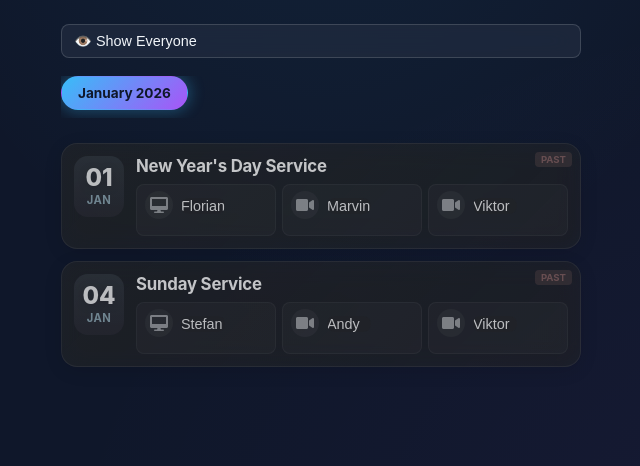
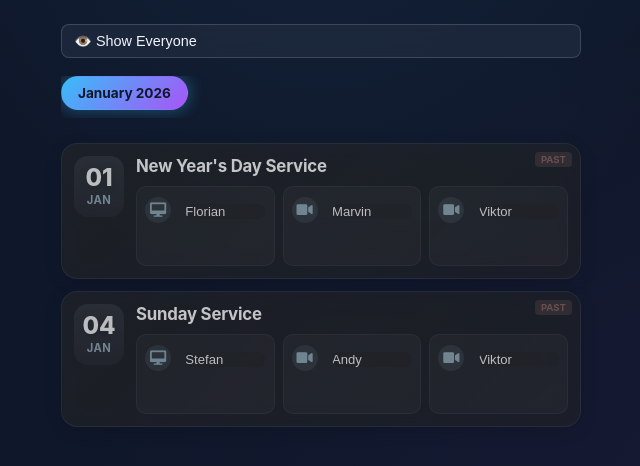
Before and after one commit to flodisterhoft-ops/livestream-schedule, a Flask app: page / in a window 1280 px wide. Shown: the part 249-715 px from the top of the page, without its empty margins (319-959 px from the left). Run offline with Flask 3, Linux system fonts and the light colour scheme; the visitor is signed in with stand-in values (Sample User, id 1); data comes from the database, SQL or seed files in the repository; some libraries are stand-ins or nearby versions.

Commit message:
Refine UI: centered assignment cards, polished buttons, light mode fixes

```diff
--- a/app/static/css/style.css
+++ b/app/static/css/style.css
@@ -1028,87 +1028,113 @@ body.light-mode .modern-select:focus {
     border-color: var(--accent);
 }
 
-/* Assignments Grid Layout (Compact) */
-/* Assignments Grid Layout (Compact) */
+/* Assignments Grid Layout (Compact & Polished) */
 .assignments-grid {
     display: grid;
     grid-template-columns: repeat(3, 1fr);
-    gap: 6px;
-    margin-top: 8px;
+    gap: 8px;
+    margin-top: 10px;
 }
 
 .assignments-grid .role-row {
+    display: flex;
     flex-direction: column;
-    align-items: flex-start;
-    text-align: left;
-    padding: 6px 8px;
-    background: rgba(255, 255, 255, 0.03);
-    border-radius: 8px;
-    border: 1px solid rgba(255, 255, 255, 0.05);
-    height: 100%;
+    align-items: center;
+    justify-content: flex-start;
+    text-align: center;
+    padding: 10px 8px;
+    background: rgba(255, 255, 255, 0.04);
+    border-radius: 10px;
+    border: 1px solid rgba(255, 255, 255, 0.06);
+    min-height: 80px;
+    transition: all 0.2s ease;
+}
+
+.assignments-grid .role-row:hover {
+    background: rgba(255, 255, 255, 0.06);
+    border-color: rgba(255, 255, 255, 0.1);
+}
+
+/* Hide the flex wrapper inside role-row for grid layout */
+.assignments-grid .role-row>div:first-child {
+    width: 100%;
+    display: flex;
+    flex-direction: column;
+    align-items: center;
 }
 
 .assignments-grid .role-left {
+    display: flex;
     flex-direction: row;
     align-items: center;
-    margin-bottom: 4px;
+    justify-content: center;
+    gap: 6px;
+    margin-bottom: 6px;
     width: 100%;
 }
 
 .assignments-grid .role-icon {
-    font-size: 1rem;
-    margin-right: 8px;
-    margin-bottom: 0;
-    width: 28px;
-    height: 28px;
-    background: rgba(255, 255, 255, 0.05);
+    font-size: 0.9rem;
+    width: 26px;
+    height: 26px;
+    background: rgba(56, 189, 248, 0.15);
     border-radius: 50%;
     display: flex;
     align-items: center;
     justify-content: center;
     flex-shrink: 0;
+    color: var(--accent);
 }
 
-.assignments-grid .person-name {
-    font-size: 0.85rem;
-    text-align: left;
-    width: auto;
-    margin: 0;
+.assignments-grid .person-name,
+.assignments-grid .modern-select {
+    font-size: 0.82rem;
+    font-weight: 600;
+    color: #e2e8f0;
     white-space: nowrap;
     overflow: hidden;
     text-overflow: ellipsis;
-    font-weight: 500;
+    max-width: 80px;
 }
 
 .assignments-grid .action-group {
-    justify-content: flex-start;
+    display: flex;
+    justify-content: center;
+    align-items: center;
     width: 100%;
     margin-top: auto;
-    gap: 4px;
+    gap: 6px;
+    padding-top: 6px;
 }
 
 .assignments-grid .action-btn {
-    flex-grow: 1;
-    height: 24px;
-    font-size: 0.75rem;
+    width: 28px;
+    height: 28px;
+    font-size: 0.7rem;
     padding: 0;
-    border-radius: 4px;
+    border-radius: 6px;
+    flex-grow: 0;
 }
 
-/* Hide swap status in compact mode unless essential, or style compactly */
+.assignments-grid .status-badge {
+    width: 28px;
+    height: 28px;
+    font-size: 0.7rem;
+}
+
+/* Swap UI compact */
 .assignments-grid .swap-ui {
-    font-size: 0.7rem;
-    margin-left: 0 !important;
-    margin-top: 4px;
+    font-size: 0.65rem;
+    margin: 4px 0 0 0 !important;
     width: 100%;
     text-align: center;
 }
 
 .assignments-grid .swap-ui select {
     width: 100%;
-    max-width: 100px;
-    font-size: 0.7rem;
-    padding: 2px;
+    max-width: 90px;
+    font-size: 0.65rem;
+    padding: 2px 4px;
 }
 
 /* Light Mode Identity Styling */
@@ -1131,3 +1157,22 @@ body.light-mode .identity-toggle {
     color: #334155;
     border: 1px solid #cbd5e1;
 }
+
+/* Light Mode - Assignments Grid */
+body.light-mode .assignments-grid .role-row {
+    background: rgba(0, 0, 0, 0.03);
+    border-color: rgba(0, 0, 0, 0.08);
+}
+
+body.light-mode .assignments-grid .role-row:hover {
+    background: rgba(0, 0, 0, 0.05);
+}
+
+body.light-mode .assignments-grid .role-icon {
+    background: rgba(56, 189, 248, 0.12);
+}
+
+body.light-mode .assignments-grid .person-name,
+body.light-mode .assignments-grid .modern-select {
+    color: #1e293b;
+}
```
